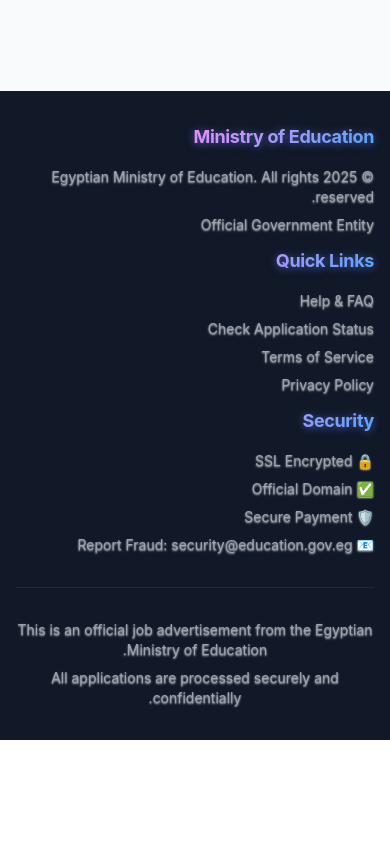
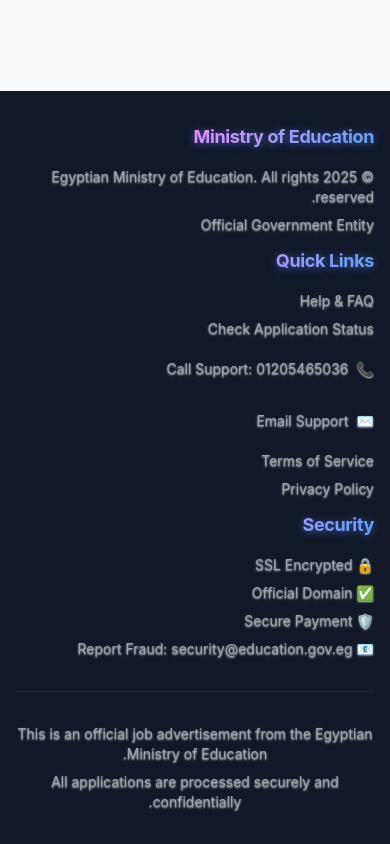
Before and after one commit to SherifRosas/Job-advertisement, a Next.js app: page /terms in a window 390 px wide. Shown: the part 1101-1945 px from the top of the page. Before the commit the page ends 1841 px from the top, so only its background shows below. Built offline with nearby package versions, Linux system fonts and the light colour scheme.

Commit message:
Add contact support: phone (01205465036) and email (optimumoptimum959@gmail.com) icons

```diff
--- a/app/(public)/page.tsx
+++ b/app/(public)/page.tsx
@@ -37,6 +37,25 @@
               </div>
 
               <div className="flex items-center space-x-4">
+                {/* Contact Support */}
+                <div className="flex items-center gap-3">
+                  <a
+                    href="tel:+201205465036"
+                    className="flex items-center gap-1 text-sm text-gray-700 hover:text-purple-600 px-3 py-1 rounded hover:bg-purple-50 transition-colors font-medium"
+                    title="Call Support: 01205465036"
+                  >
+                    <span>📞</span>
+                    <span className="hidden md:inline">01205465036</span>
+                  </a>
+                  <a
+                    href="mailto:optimumoptimum959@gmail.com"
+                    className="flex items-center gap-1 text-sm text-gray-700 hover:text-purple-600 px-3 py-1 rounded hover:bg-purple-50 transition-colors font-medium"
+                    title="Email Support"
+                  >
+                    <span>✉️</span>
+                    <span className="hidden md:inline">Support</span>
+                  </a>
+                </div>
                 <Link
                   href="/admin/login"
                   className="text-sm text-gray-700 hover:text-purple-600 px-3 py-1 rounded hover:bg-purple-50 transition-colors font-medium"
--- a/components/AIChatbot.tsx
+++ b/components/AIChatbot.tsx
@@ -135,6 +135,25 @@
             <h3 className="font-bold text-lg">
               {isArabic ? 'المساعد الآلي' : 'AI Assistant'}
             </h3>
+            <div className="flex items-center gap-2">
+              {/* Contact Support - Phone */}
+              <a
+                href="tel:+201205465036"
+                className="text-white hover:text-gray-200 transition-colors text-lg font-bold w-8 h-8 flex items-center justify-center rounded-full hover:bg-white/20"
+                aria-label={isArabic ? 'اتصل بالدعم' : 'Call Support'}
+                title={isArabic ? 'اتصل: 01205465036' : 'Call: 01205465036'}
+              >
+                📞
+              </a>
+              {/* Contact Support - Email */}
+              <a
+                href="mailto:optimumoptimum959@gmail.com"
+                className="text-white hover:text-gray-200 transition-colors text-lg font-bold w-8 h-8 flex items-center justify-center rounded-full hover:bg-white/20"
+                aria-label={isArabic ? 'راسل الدعم' : 'Email Support'}
+                title="optimumoptimum959@gmail.com"
+              >
+                ✉️
+              </a>
               <button
                 onClick={() => setIsOpen(false)}
                 className="text-white hover:text-gray-200 transition-colors text-xl font-bold w-8 h-8 flex items-center justify-center rounded-full hover:bg-white/20"
@@ -142,6 +161,7 @@
               >
                 ✕
               </button>
+            </div>
           </div>
 
           <div className="flex-1 overflow-y-auto p-4 space-y-4 bg-gray-50">
--- a/components/CopyrightFooter.tsx
+++ b/components/CopyrightFooter.tsx
@@ -31,6 +31,18 @@
                 </Link>
               </li>
               <li>
+                <a href="tel:+201205465036" className="text-gray-400 hover:text-white flex items-center gap-2">
+                  <span>📞</span>
+                  <span>Call Support: 01205465036</span>
+                </a>
+              </li>
+              <li>
+                <a href="mailto:optimumoptimum959@gmail.com" className="text-gray-400 hover:text-white flex items-center gap-2">
+                  <span>✉️</span>
+                  <span>Email Support</span>
+                </a>
+              </li>
+              <li>
                 <Link href="/terms" className="text-gray-400 hover:text-white">
                   Terms of Service
                 </Link>
```
Lines whose indentation alone changed are shown as unchanged.
